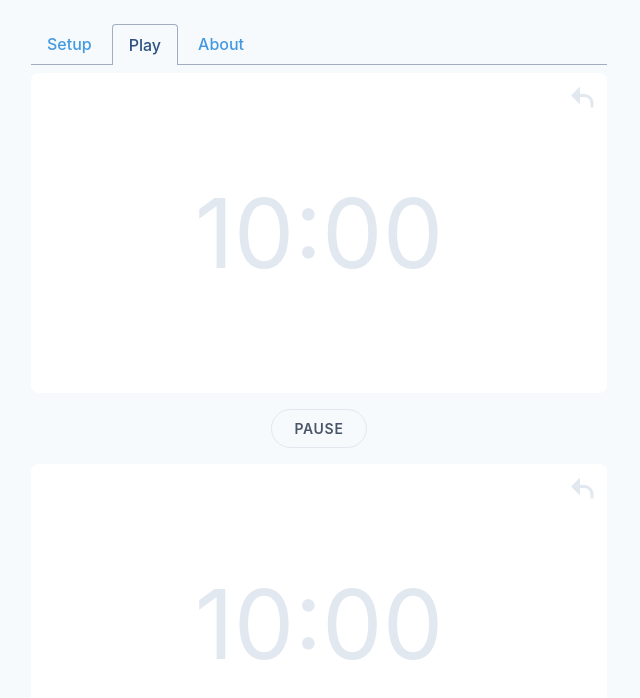
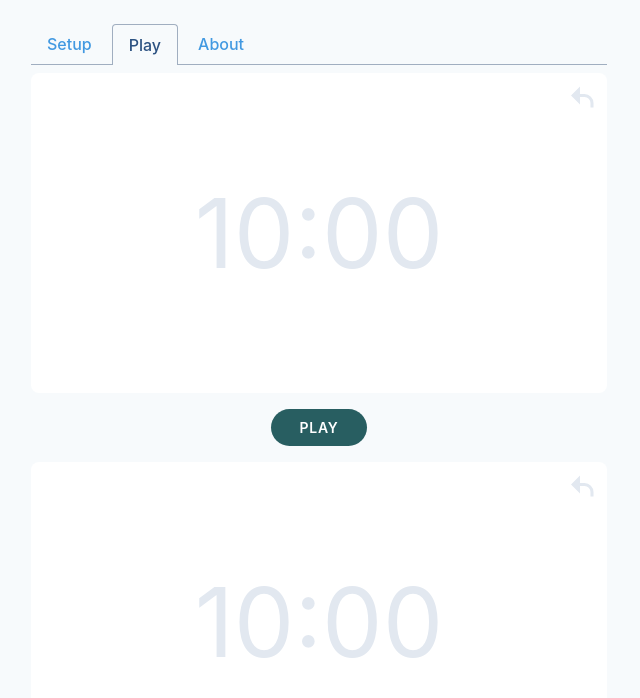
Before and after one commit to lawnchamp/chesstimer, a React (Create React App) app: page /#/ in a window 1280 px wide. Shown: the top 698 px of the page, without its empty margins (321-961 px from the left). Built offline with nearby package versions, Linux system fonts and the light colour scheme.

Commit message:
Storybook works better when btn handles the text

```diff
--- a/src/chessTimer.js
+++ b/src/chessTimer.js
@@ -37,8 +37,8 @@
   );
 }
 
-function Clock({ isTicking, toggleTicker }) {
-  const [time, setTime] = useState(600);
+function Clock({ isTicking, toggleTicker, startTime = 600 }) {
+  const [time, setTime] = useState(startTime);
 
   useEffect(() => {
     if (isTicking && time > 0) {
@@ -74,7 +74,7 @@
   return (
     <Fragment>
       <Clock isTicking={isTicking && !paused} toggleTicker={() => setIsTicking(!isTicking)} />
-      <PauseButton toggle={() => setPaused(!paused)} text={paused ? 'play' : 'pause'} />
+      <PauseButton toggle={() => setPaused(!paused)} paused={paused} />
       <Clock isTicking={!isTicking && !paused} toggleTicker={() => setIsTicking(!isTicking)} />
     </Fragment>
   );
```
